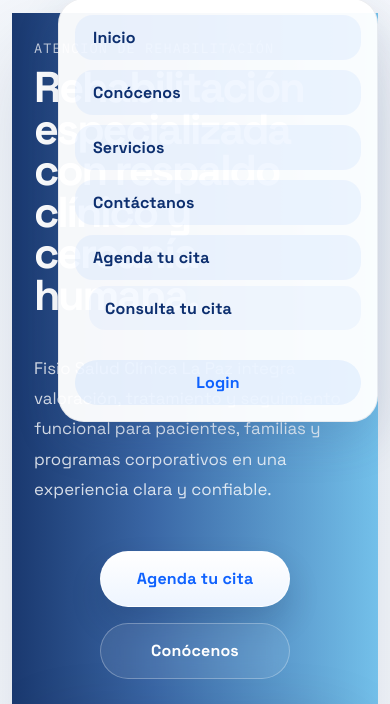
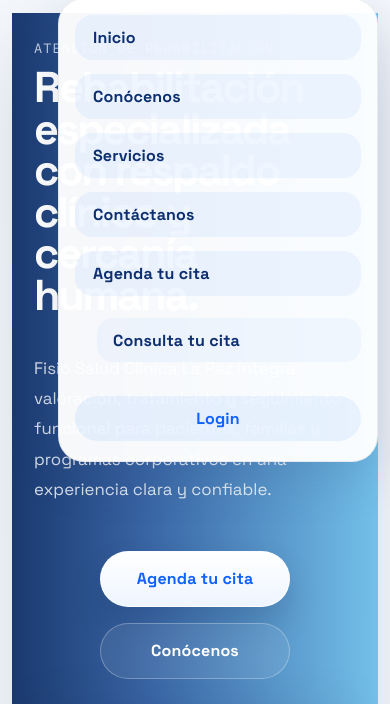
Before and after one commit to solucionesinformaticas169/FisioSalud, a website: page index.html in a window 390 px wide. Both pictures are taken after a click on the button "Abrir menú". Shown: the part 126-830 px from the top of the page. Drawn offline with Linux system fonts and the light colour scheme; no server answers.

Commit message:
Adjust desktop menu submenu spacing

```diff
--- a/home.css
+++ b/home.css
@@ -187,7 +187,7 @@
 .nav-with-submenu .nav-submenu {
   display: none;
   position: absolute;
-  top: calc(100% - 2px);
+  top: calc(100% + 10px);
   left: 0;
   flex-direction: column;
   gap: 6px;
@@ -1706,6 +1706,7 @@
     padding: 12px 18px;
     border-radius: 18px;
     background: rgba(15, 98, 254, 0.06);
+    margin-bottom: 4px;
   }
 
   .nav-with-submenu {
@@ -1725,7 +1726,8 @@
     background: transparent;
     box-shadow: none;
     min-width: 100%;
-    padding: 6px 0 0 14px;
+    margin-top: 10px;
+    padding: 8px 0 0 0;
     gap: 6px;
     border: 0;
   }
@@ -1740,6 +1742,8 @@
     padding: 10px 16px;
     border-radius: 16px;
     background: rgba(15, 98, 254, 0.04);
+    width: calc(100% - 22px);
+    margin-left: 22px;
   }
 
   #login-link {
```
